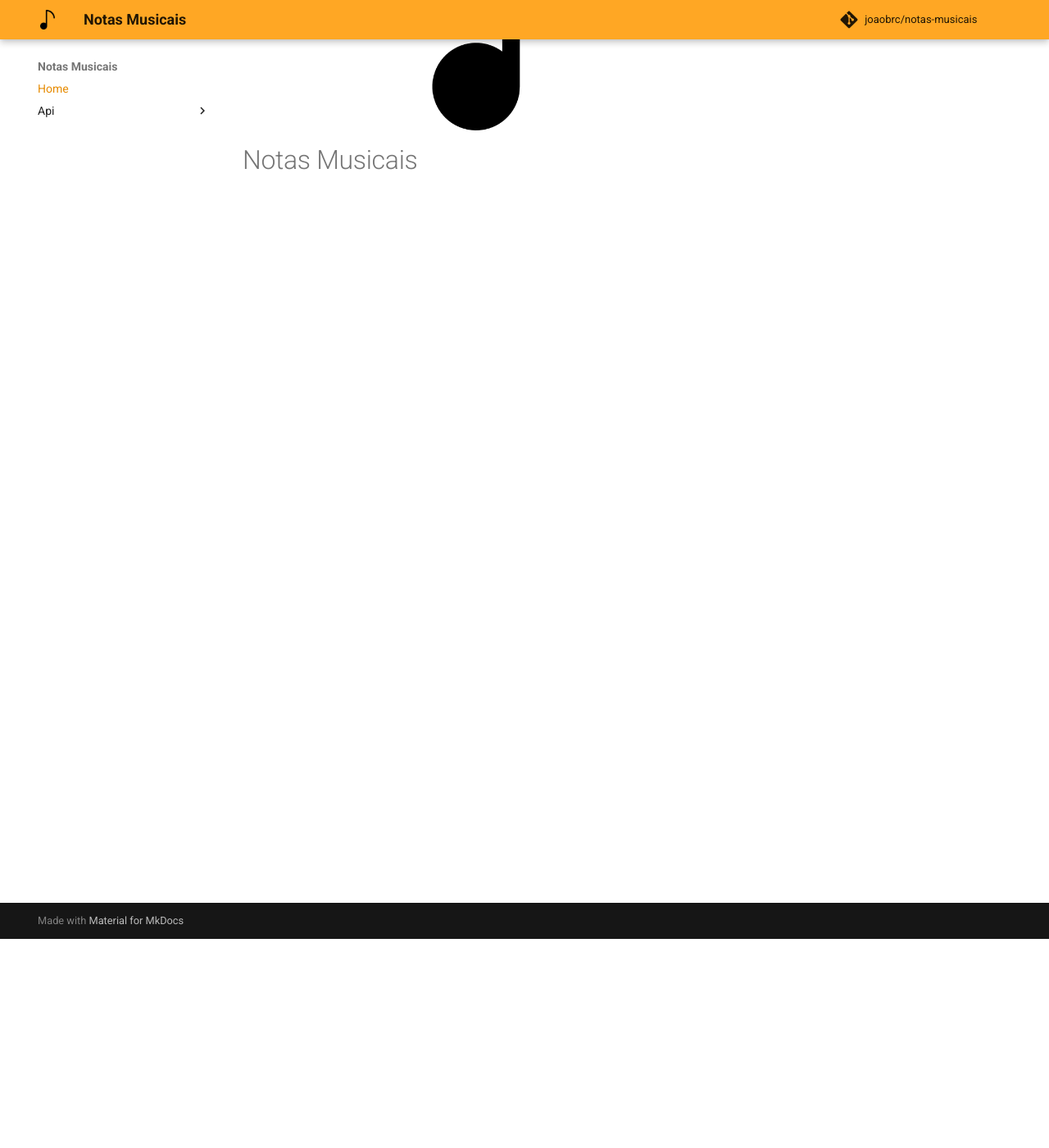
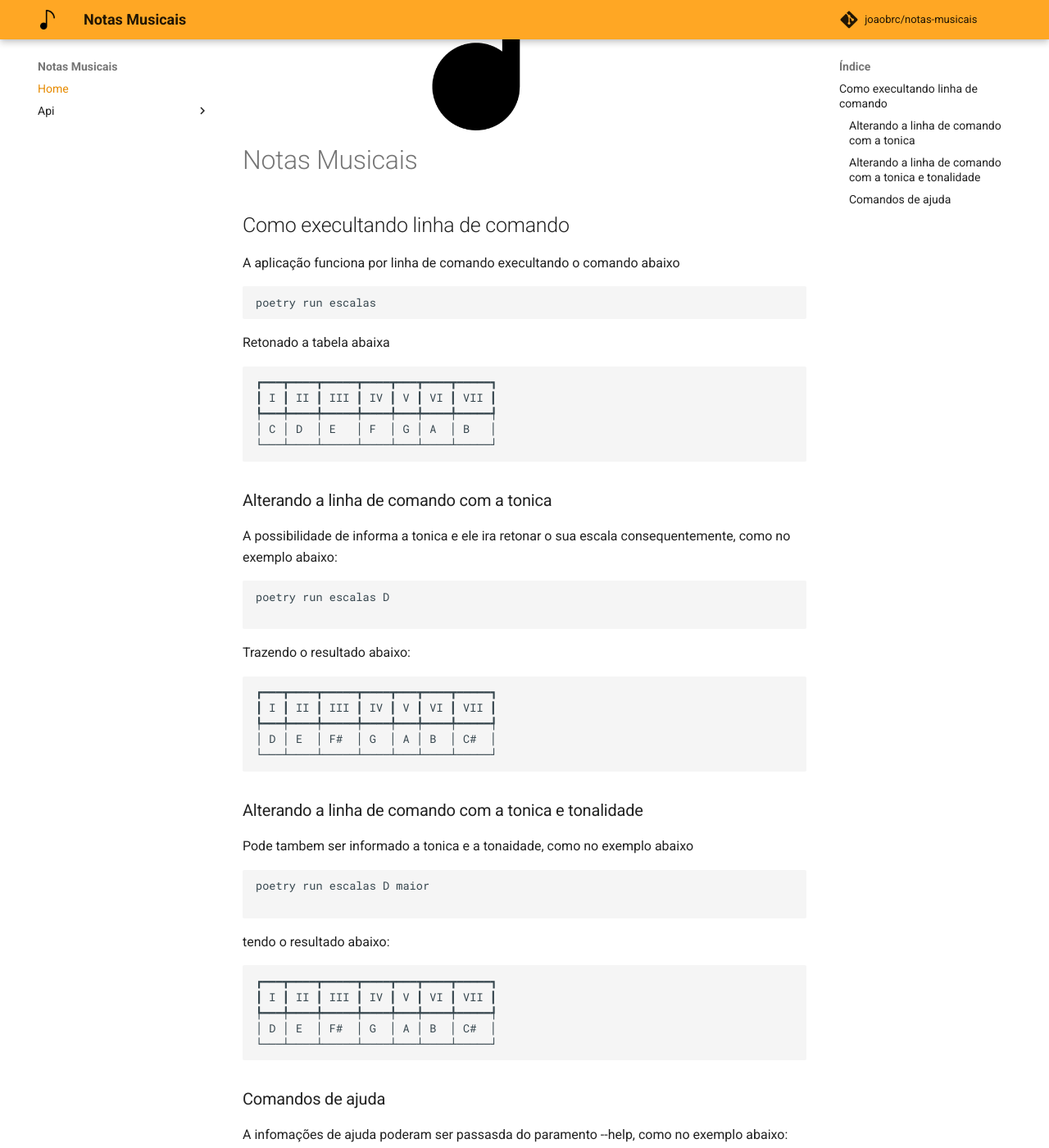
Before and after one commit to joaobrc/notas-musicais2, an MkDocs documentation site: the page built from docs/index.md, in a window 1280 px wide and 1400 px high, scrolled down 255 px. Shown: the whole window at 82% size. Built offline with MkDocs 1.6.1 and Material for MkDocs 9.7.7, drawn with Linux system fonts in a browser that asks for light colours; comment, search, counter and statistics services are not loaded; some of the changed text lies outside the part shown.

Commit message:
Editando arquivo md

````diff
--- a/docs/index.md
+++ b/docs/index.md
@@ -1,2 +1,56 @@
 ![Nota de Musica](assets/note.png){.center}
 # Notas Musicais
+
+## Como execultando linha de comando
+
+A aplicação funciona por linha de comando execultando o comando abaixo
+```bash
+poetry run escalas
+```
+Retonado a tabela abaixa
+```bash
+┏━━━┳━━━━┳━━━━━┳━━━━┳━━━┳━━━━┳━━━━━┓
+┃ I ┃ II ┃ III ┃ IV ┃ V ┃ VI ┃ VII ┃
+┡━━━╇━━━━╇━━━━━╇━━━━╇━━━╇━━━━╇━━━━━┩
+│ C │ D  │ E   │ F  │ G │ A  │ B   │
+└───┴────┴─────┴────┴───┴────┴─────┘
+```
+
+### Alterando a linha de comando com a tonica
+
+A possibilidade de informa a tonica e ele ira retonar o sua escala consequentemente, como no exemplo abaixo:
+
+```bash
+poetry run escalas D
+
+```
+Trazendo o resultado abaixo:
+```bash
+┏━━━┳━━━━┳━━━━━┳━━━━┳━━━┳━━━━┳━━━━━┓
+┃ I ┃ II ┃ III ┃ IV ┃ V ┃ VI ┃ VII ┃
+┡━━━╇━━━━╇━━━━━╇━━━━╇━━━╇━━━━╇━━━━━┩
+│ D │ E  │ F#  │ G  │ A │ B  │ C#  │
+└───┴────┴─────┴────┴───┴────┴─────┘
+```
+
+### Alterando a linha de comando com a tonica e tonalidade
+Pode tambem ser informado a tonica e a tonaidade, como no exemplo abaixo
+```bash
+poetry run escalas D maior
+
+```
+tendo o resultado abaixo:
+```bash
+┏━━━┳━━━━┳━━━━━┳━━━━┳━━━┳━━━━┳━━━━━┓
+┃ I ┃ II ┃ III ┃ IV ┃ V ┃ VI ┃ VII ┃
+┡━━━╇━━━━╇━━━━━╇━━━━╇━━━╇━━━━╇━━━━━┩
+│ D │ E  │ F#  │ G  │ A │ B  │ C#  │
+└───┴────┴─────┴────┴───┴────┴─────┘
+```
+
+### Comandos de ajuda
+
+A infomações de ajuda poderam ser passasda do paramento --help, como no exemplo abaixo:
+```bash
+poetry run escalas --help
+```
````
